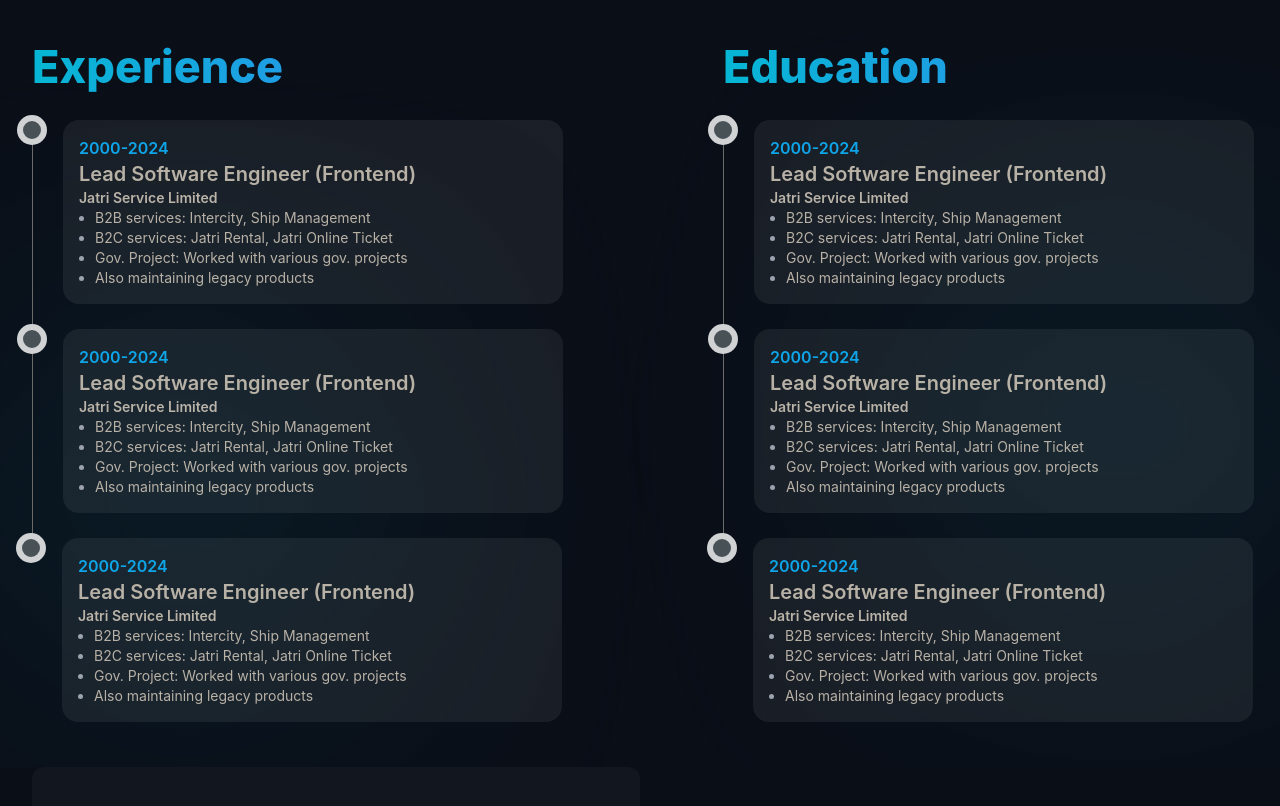
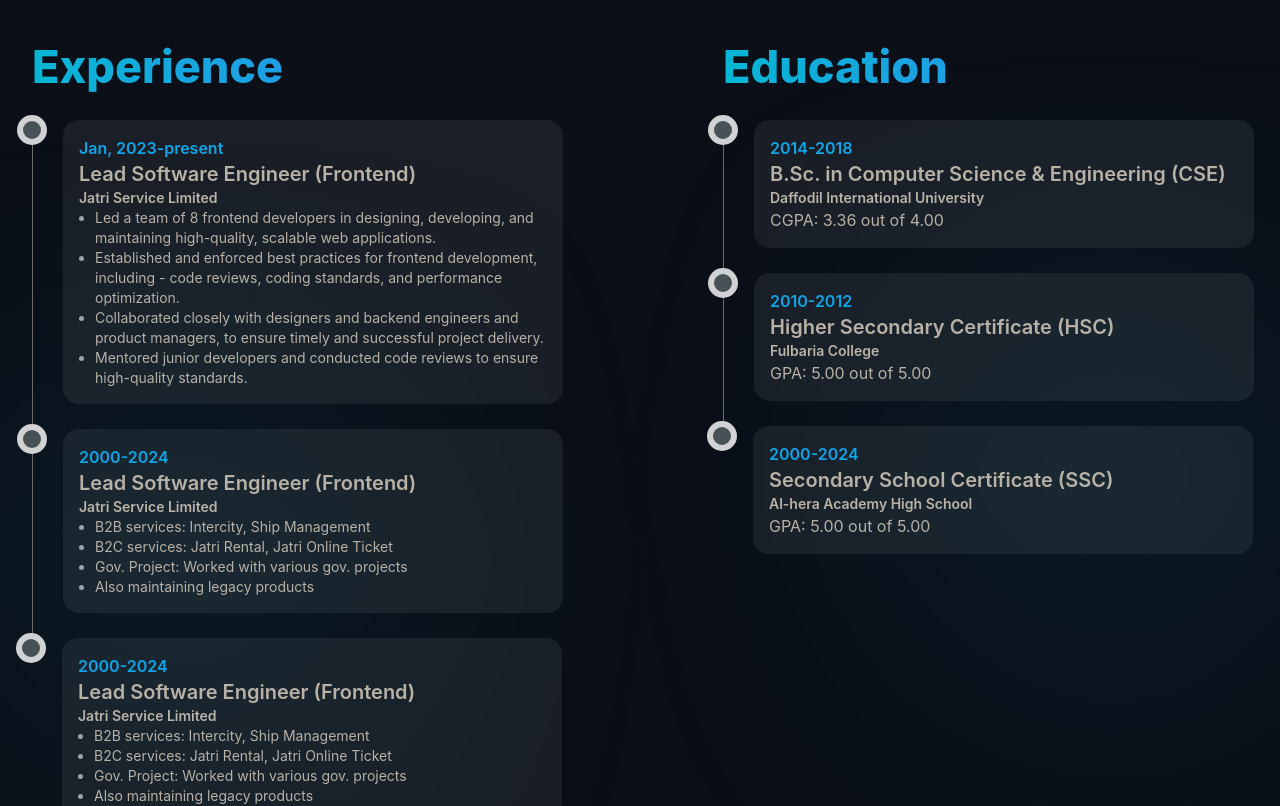
Before and after one commit to mohaimenkhalid/personal-portfolio-nuxt3, a Nuxt app: page / in a window 1280 px wide. Shown: the part 1500-2306 px from the top of the page. Built offline with nearby package versions, Linux system fonts and the light colour scheme.

Commit message:
update experience section with job experience

```diff
--- a/components/experience.vue
+++ b/components/experience.vue
@@ -10,7 +10,24 @@
           <h2 class="section-title text-[30px] md:text-[45px]">Experience</h2>
           <ul class="tl">
             <li class="tl-item exp-list-box-item">
-              <div class="bg-[var(--tj-black-primary)] w-full md:w-[500px] rounded-2xl p-4" data-aos="fade-down-left" data-aos-duration="800">
+              <div class="bg-[var(--tj-black-primary)] w-full md:w-[500px] rounded-2xl p-4">
+                <div class="text-[var(--tj-theme-primary-2)] font-semibold">
+                  Jan, 2023-present
+                </div>
+                <div class="text-xl font-semibold">Lead Software Engineer (Frontend)</div>
+                <div class="text-sm font-semibold text-[#bab3a8]">Jatri Service Limited</div>
+                <div class="">
+                  <ul class="list-outside list-disc pl-4 text-sm text-gray-500 marker:text-gray-400 d:text-gray-300/80 d:marker:text-gray-600 print:!text-base">
+                    <li>Led a team of 8 frontend developers in designing, developing, and maintaining high-quality, scalable web applications.</li>
+                    <li>Established and enforced best practices for frontend development, including - code reviews, coding standards, and performance optimization.</li>
+                    <li>Collaborated closely with designers and backend engineers and product managers, to ensure timely and successful project delivery.</li>
+                    <li>Mentored junior developers and conducted code reviews to ensure high-quality standards.</li>
+                  </ul>
+                </div>
+              </div>
+            </li>
+            <li class="tl-item exp-list-box-item">
+              <div class="bg-[var(--tj-black-primary)] w-full md:w-[500px] rounded-2xl p-4">
                 <div class="text-[var(--tj-theme-primary-2)] font-semibold">
                   2000-2024
                 </div>
@@ -27,24 +44,7 @@
               </div>
             </li>
             <li class="tl-item exp-list-box-item">
-              <div class="bg-[var(--tj-black-primary)] w-full md:w-[500px] rounded-2xl p-4" data-aos="fade-down-left" data-aos-duration="1000">
-                <div class="text-[var(--tj-theme-primary-2)] font-semibold">
-                  2000-2024
-                </div>
-                <div class="text-xl font-semibold">Lead Software Engineer (Frontend)</div>
-                <div class="text-sm font-semibold text-[#bab3a8]">Jatri Service Limited</div>
-                <div class="">
-                  <ul class="list-outside list-disc pl-4 text-sm text-gray-500 marker:text-gray-400 d:text-gray-300/80 d:marker:text-gray-600 print:!text-base">
-                    <li>B2B services: Intercity, Ship Management</li>
-                    <li>B2C services: Jatri Rental, Jatri Online Ticket</li>
-                    <li>Gov. Project: Worked with various gov. projects</li>
-                    <li>Also maintaining legacy products</li>
-                  </ul>
-                </div>
-              </div>
-            </li>
-            <li class="tl-item exp-list-box-item">
-              <div class="bg-[var(--tj-black-primary)] w-full md:w-[500px] rounded-2xl p-4" data-aos="fade-down-left" data-aos-duration="1500">
+              <div class="bg-[var(--tj-black-primary)] w-full md:w-[500px] rounded-2xl p-4">
                 <div class="text-[var(--tj-theme-primary-2)] font-semibold">
                   2000-2024
                 </div>
@@ -66,53 +66,38 @@
           <h2 class="section-title text-[30px] md:text-[45px]">Education</h2>
           <ul class="tl">
             <li class="tl-item exp-list-box-item">
-              <div class="bg-[var(--tj-black-primary)] w-full md:w-[500px] rounded-2xl p-4" data-aos="fade-down-left" data-aos-duration="800">
+              <div class="bg-[var(--tj-black-primary)] w-full md:w-[500px] rounded-2xl p-4">
                 <div class="text-[var(--tj-theme-primary-2)] font-semibold">
-                  2000-2024
+                  2014-2018
                 </div>
-                <div class="text-xl font-semibold">Lead Software Engineer (Frontend)</div>
-                <div class="text-sm font-semibold text-[#bab3a8]">Jatri Service Limited</div>
+                <div class="text-xl font-semibold">B.Sc. in Computer Science & Engineering (CSE)</div>
+                <div class="text-sm font-semibold text-[#bab3a8]">Daffodil International University</div>
                 <div class="">
-                  <ul class="list-outside list-disc pl-4 text-sm text-gray-500 marker:text-gray-400 d:text-gray-300/80 d:marker:text-gray-600 print:!text-base">
-                    <li>B2B services: Intercity, Ship Management</li>
-                    <li>B2C services: Jatri Rental, Jatri Online Ticket</li>
-                    <li>Gov. Project: Worked with various gov. projects</li>
-                    <li>Also maintaining legacy products</li>
-                  </ul>
+                  CGPA: 3.36 out of 4.00
                 </div>
               </div>
             </li>
             <li class="tl-item exp-list-box-item">
-              <div class="bg-[var(--tj-black-primary)] w-full md:w-[500px] rounded-2xl p-4" data-aos="fade-down-left" data-aos-duration="1000">
+              <div class="bg-[var(--tj-black-primary)] w-full md:w-[500px] rounded-2xl p-4">
                 <div class="text-[var(--tj-theme-primary-2)] font-semibold">
-                  2000-2024
+                  2010-2012
                 </div>
-                <div class="text-xl font-semibold">Lead Software Engineer (Frontend)</div>
-                <div class="text-sm font-semibold text-[#bab3a8]">Jatri Service Limited</div>
+                <div class="text-xl font-semibold">Higher Secondary Certificate (HSC)</div>
+                <div class="text-sm font-semibold text-[#bab3a8]">Fulbaria College</div>
                 <div class="">
-                  <ul class="list-outside list-disc pl-4 text-sm text-gray-500 marker:text-gray-400 d:text-gray-300/80 d:marker:text-gray-600 print:!text-base">
-                    <li>B2B services: Intercity, Ship Management</li>
-                    <li>B2C services: Jatri Rental, Jatri Online Ticket</li>
-                    <li>Gov. Project: Worked with various gov. projects</li>
-                    <li>Also maintaining legacy products</li>
-                  </ul>
+                  GPA: 5.00 out of 5.00
                 </div>
               </div>
             </li>
             <li class="tl-item exp-list-box-item">
-              <div class="bg-[var(--tj-black-primary)] w-full md:w-[500px] rounded-2xl p-4" data-aos="fade-down-left" data-aos-duration="1500">
+              <div class="bg-[var(--tj-black-primary)] w-full md:w-[500px] rounded-2xl p-4">
                 <div class="text-[var(--tj-theme-primary-2)] font-semibold">
                   2000-2024
                 </div>
-                <div class="text-xl font-semibold">Lead Software Engineer (Frontend)</div>
-                <div class="text-sm font-semibold text-[#bab3a8]">Jatri Service Limited</div>
+                <div class="text-xl font-semibold">Secondary School Certificate (SSC)</div>
+                <div class="text-sm font-semibold text-[#bab3a8]">Al-hera Academy High School</div>
                 <div class="">
-                  <ul class="list-outside list-disc pl-4 text-sm text-gray-500 marker:text-gray-400 d:text-gray-300/80 d:marker:text-gray-600 print:!text-base">
-                    <li>B2B services: Intercity, Ship Management</li>
-                    <li>B2C services: Jatri Rental, Jatri Online Ticket</li>
-                    <li>Gov. Project: Worked with various gov. projects</li>
-                    <li>Also maintaining legacy products</li>
-                  </ul>
+                  GPA: 5.00 out of 5.00
                 </div>
               </div>
             </li>
@@ -139,7 +124,6 @@
 .history-tl-container {
   /*font-family: "Roboto", sans-serif;*/
   width: 100%;
-  margin: auto;
   display: block;
   position: relative;
 }
--- a/components/hero.vue
+++ b/components/hero.vue
@@ -111,7 +111,7 @@
             Currently I lead a frontend team. As a <strong class="base-highlighter">Lead Frontend Developer</strong> at @<strong>JATRI</strong>, I thrive on mentoring and leading
             development teams.
             I've consistently upheld and strengthened my abilities in communication and collaboration,
-            cultivating fruitful connections with designers, frontend developers, backend developers and stakeholders.
+            cultivating fruitful connections with designers, frontend developers, backend developers, product manager and stakeholders.
           </p>
           <div class="flex mt-10 items-center gap-5 flex-col md:flex-row">
             <a class="btn-download" href="">
```
